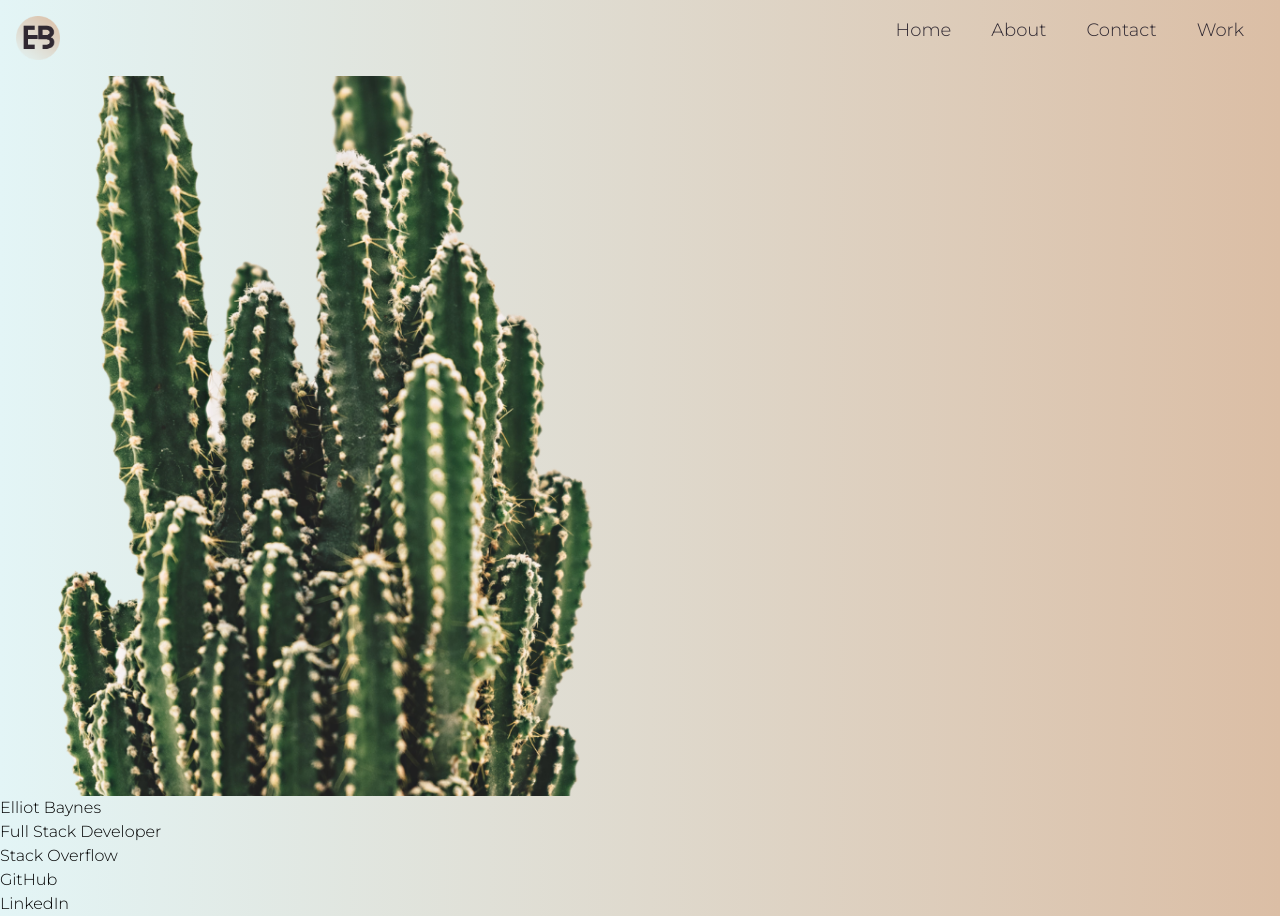
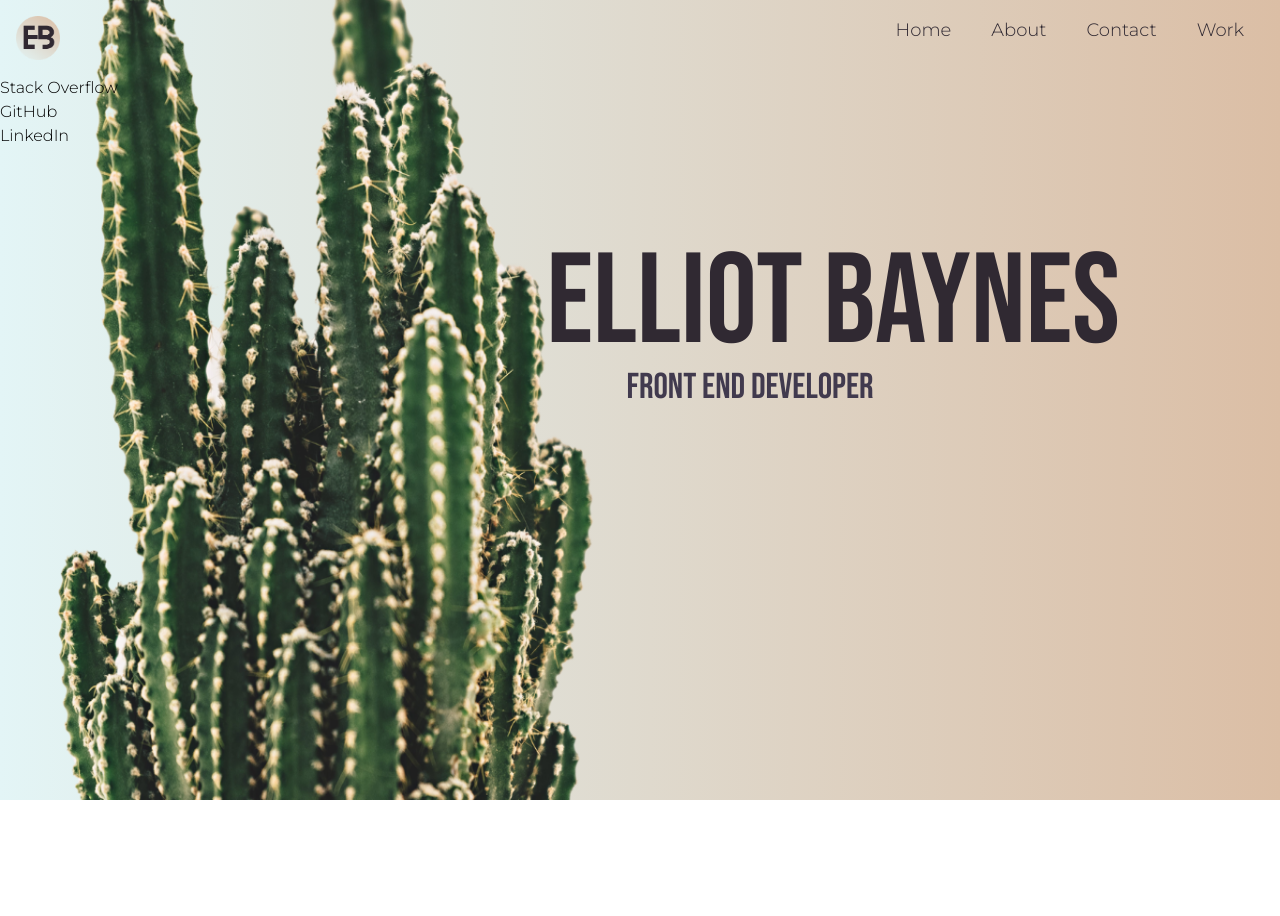
Before and after one commit to eabaynes/react-portfolio, a React (Vite) app: page / in a window 1280 px wide. After the commit the page ends 800 px from the top, so only its background shows below. Built offline with nearby package versions, Linux system fonts and the light colour scheme.

Commit message:
style homepage on desktop

```diff
--- a/src/components/body-container.jsx
+++ b/src/components/body-container.jsx
@@ -8,9 +8,19 @@ export default function BodyContainer(props) {
     case "/":
       return (
         <div>
-          <img src="./Cactus.png" alt="Cactus" />
-          <h1> Elliot Baynes</h1>
-          <h2> Full Stack Developer</h2>
+          <img
+            className="absolute left-0 top-0 -z-10 h-screen w-screen"
+            src="./Cactus.png"
+            alt="Cactus"
+          />
+          <div className="absolute right-20 top-20 mt-20 flex flex-col justify-end pr-20 pt-20">
+            <h1 className="font-bebas-neue text-9xl text-deep-purple">
+              Elliot Baynes
+            </h1>
+            <h2 className="ml-20 font-bebas-neue text-4xl text-mid-purple">
+              Front End Developer
+            </h2>
+          </div>
         </div>
       );
     case "/about":
```
